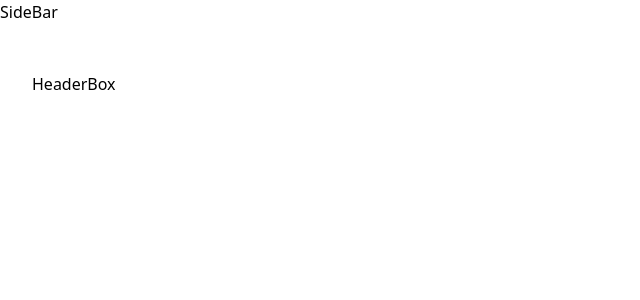
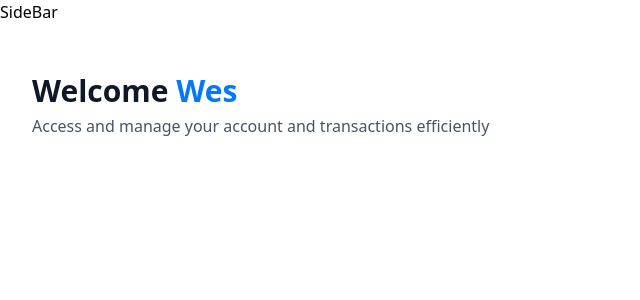
Before and after one commit to wcia013twe/banking-app, a Next.js app: page / in a window 1280 px wide. Shown: the top 300 px of the page, without its empty margins (0-640 px from the left). Built offline with nearby package versions, Linux system fonts and the light colour scheme.

Commit message:
labtop commit

```diff
--- a/app/(root)/page.tsx
+++ b/app/(root)/page.tsx
@@ -2,11 +2,20 @@
 import HeaderBox from '@/components/HeaderBox';
 
 const Home = () => {
+    const loggedIn = { firstName: 'Wes'};
+
     return (
         <section className="home">
             <div className="home-content">
                 <header className="home-header">
-                    <HeaderBox />
+
+                    <HeaderBox
+                        type="greeting"
+                        title="Welcome"
+                        user={loggedIn?.firstName||'Guest'}
+                        subtext="Access and manage your account and transactions efficiently"
+
+                    />
                 </header>
             </div>
 
--- a/components/HeaderBox.tsx
+++ b/components/HeaderBox.tsx
@@ -1,9 +1,18 @@
 import React from 'react'
 
-const HeaderBox = () => {
+const HeaderBox = ({ type = "title", title, subtext, user}: HeaderBoxProps) => {
   return (
-    <div>
-      HeaderBox
+    <div className="header-box">
+      <h1 className="header-box-title">
+        {title}
+        {type === 'greeting' && (
+          <span className="text-bankGradient">
+            &nbsp;{user}
+          </span>
+        )}
+      </h1>
+      <p className="header-box-subtext">{subtext}</p>
+
     </div>
   )
 }
```
Also changed, not shown: package.json (+4 -3 lines), 1 other file (tests, documents, lock files or other folders).
